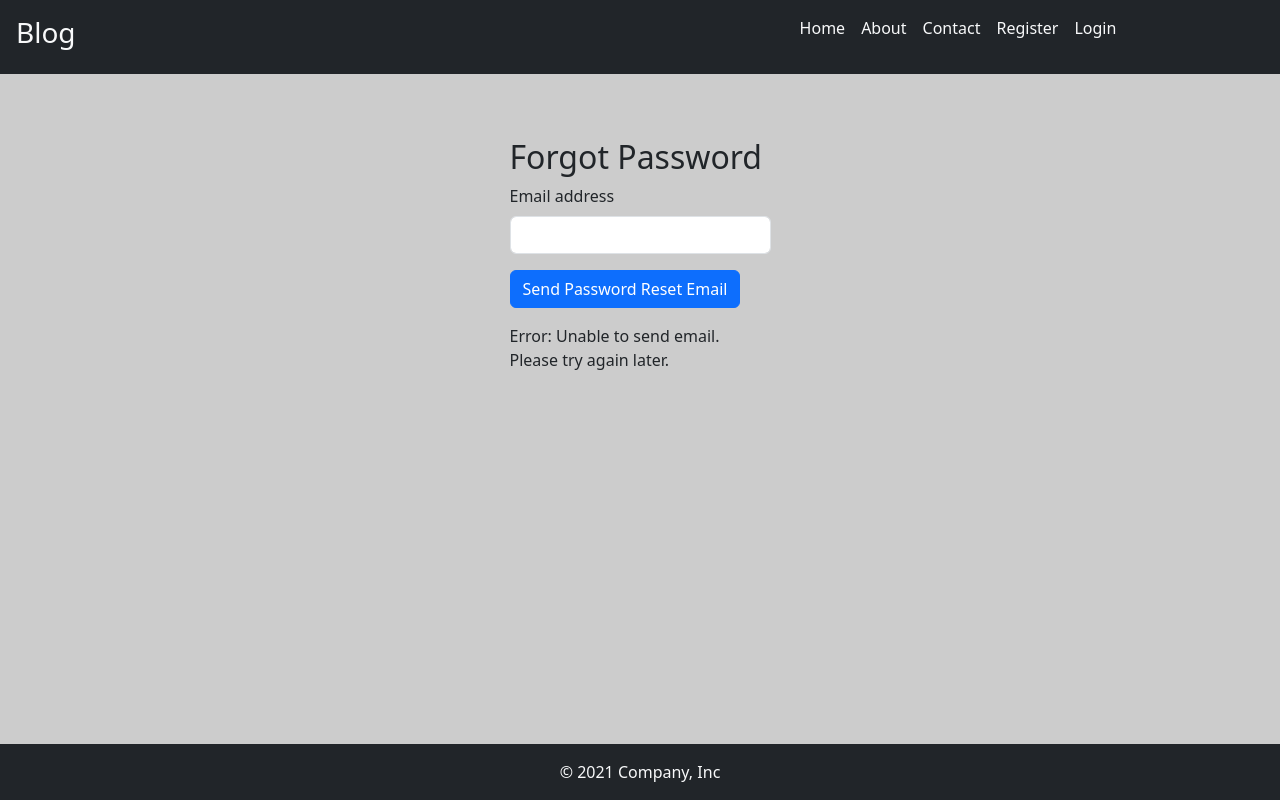
After one commit to Sanjay-D-works/Django-Project, a Django app: page /forgot_password in a window 1280 px wide. The commit adds this page. Run offline with Django 5.2, Linux system fonts and the light colour scheme; parts of the project's set-up code (start-up, migrations or seed data) failed here and were passed over; some libraries are stand-ins or nearby versions.

Commit message:
Forgot Password and Handling Forgot Password Form

```diff
--- /dev/null
+++ b/Blogs/blog/templates/blog1/forgot_password.html
@@ -0,0 +1,21 @@
+{% extends 'blog1/base.html' %}
+
+{% block content %}
+    <div class="container mt-5">
+        <div class="row d-flex justify-content-center">
+            <div class="col-3 mt-3">
+                <h2>Forgot Password</h2>
+                <form method="post">
+                    <div class="mb-3">
+                        <label for="email" class="form-label">Email address</label>
+                        <input type="email" class="form-control" id="email" name="email" required>
+                    </div>
+                    <button type="submit" class="btn btn-primary">Send Password Reset Email</button>
+                </form>
+                <div class="mt-3">
+                    <p>Error: Unable to send email. Please try again later.</p>
+                </div>
+            </div>
+        </div>
+    </div>
+{% endblock %}
--- a/Blogs/blog/templates/blog1/login.html
+++ b/Blogs/blog/templates/blog1/login.html
@@ -23,7 +23,7 @@
                         </div>
 
                         <div class="my-3 d-flex justify-content-between">
-                            <a href="/password_reset">Forgot Password</a>
+                            <a href="{% url 'blog:forgot_password' %}">Forgot Password</a>
                             <button type="submit" class="btn btn-primary">Login</button>
                         </div>
                     </form>
--- a/Blogs/blog/urls.py
+++ b/Blogs/blog/urls.py
@@ -15,7 +15,8 @@ urlpatterns = [
     path("register",views.register, name="register"),
     path("login",views.login, name="login"),
     path("dashboard",views.dashboard, name="dashboard"),
-    path('logout', views.logout, name='logout')
+    path('logout', views.logout, name='logout'),
+    path('forgot_password', views.forgot_password, name="forgot_password")
 
 
 
--- a/Blogs/blog/views.py
+++ b/Blogs/blog/views.py
@@ -5,9 +5,13 @@ from .models import Post, AboutUs
 import logging
 from django.http import Http404
 from django.core.paginator import Paginator
-from blog.forms import ContactForm,LoginForm, RegisterForm
+from blog.forms import ContactForm, ForgotPasswordForm,LoginForm, RegisterForm
 from django.contrib import messages
 from django.contrib.auth import authenticate, login as auth_login, logout as auth_logout
+from django.contrib.auth.tokens import default_token_generator
+from django.utils.http import urlsafe_base64_encode
+from django.utils.encoding import force_bytes
+from django.contrib.sites.shortcuts import get_current_site
 
 
 
@@ -128,3 +132,19 @@ def dashboard(request):
 def logout(request):
     auth_logout(request)
     return redirect("blog:index")
+
+def forgot_password(request):
+    if request.method == 'POST':
+        # form
+        ForgotPasswordForm(request.POST)
+        if form.is_valid():
+            email = form.cleaned_data['email']
+            user = User.objects.get(email=email)
+            # send email to reset password
+            token = default_token_generator.make_token(user)
+            uid = urlsafe_base64_encode(force_bytes(user.pk))
+            current_site = get_current_site(request) #127.0.0.1:8000
+            subject = "Reset Password Requested"
+
+
+    return render(request, 'blog1/forgot_password.html')
```
Also changed, not shown: Blogs/blog/forms.py (+11 -0 lines).
